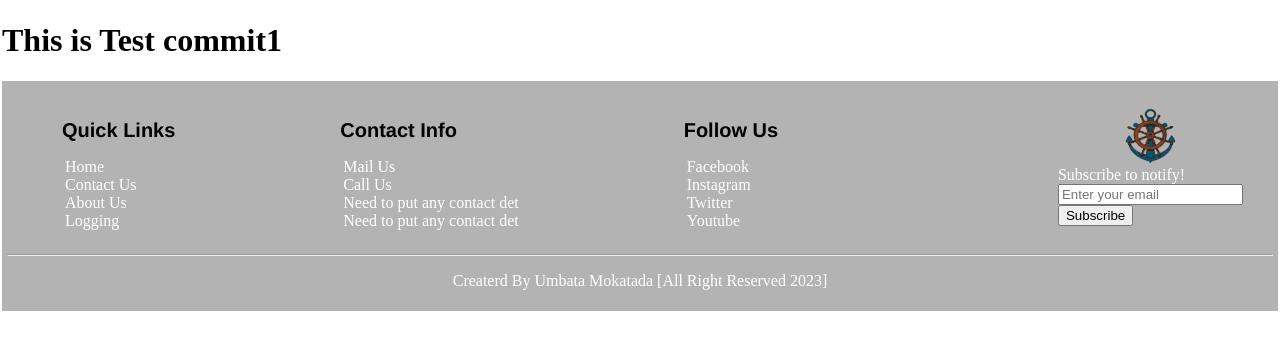
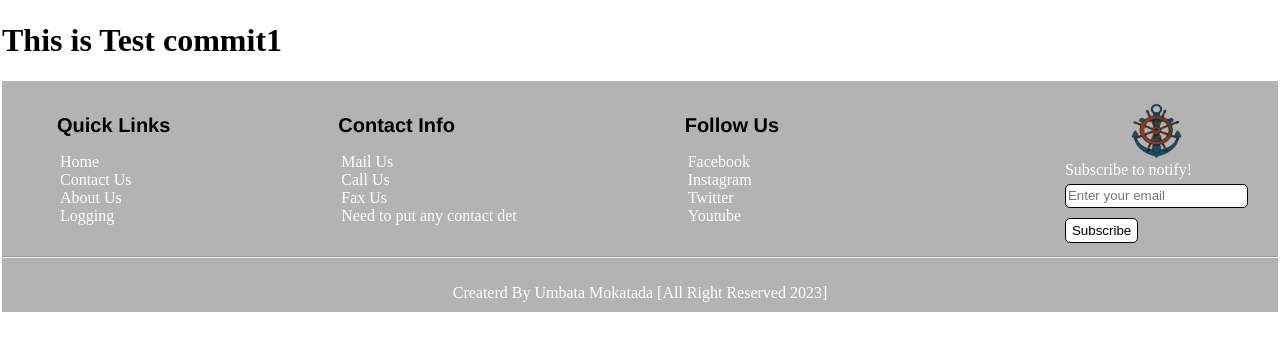
Before and after one commit to Gayashaan/Boat_Safari_Management_System, a PHP site: page / in a window 1280 px wide. Shown: the top 351 px of the page. Run offline with PHP 8.4, Linux system fonts and the light colour scheme.

Commit message:
Adjusting the logo wrap part
adding css to the subscribe button and the to input

```diff
--- a/css/style.css
+++ b/css/style.css
@@ -3,12 +3,10 @@ html,body{
     margin: 1px;
 }
 footer{
-
     background-color: #b3b3b3;
     color: #fff;
-    padding: 5px;
+}
 
-}
 .footer_container{
     display: flex;
 }
@@ -56,6 +54,7 @@ footer > .footer_container > .logo_wrap > p{
     list-style-position: outside;
 } */
 footer > p{
+    padding: 10px;
     text-align: center;
 }
 .footer_links{
@@ -76,3 +75,29 @@ footer > p{
     color: #000000;
     text-decoration: none;
 }
+
+footer > .footer_container > .logo_wrap > form > #email{
+    width: auto;
+    margin-top: 5px;
+    margin-bottom: 5px;
+    height: 20px;
+    border: solid 1px #000000;
+    border-radius: 5px;
+}
+
+footer > .footer_container > .logo_wrap > form > #sbtBtn{
+    width: auto;
+    height: 25px;
+    border: solid 1px #000000;
+    border-radius: 5px;
+    background-color: #ffffff;
+    color: #000000;
+    margin-top: 5px;
+    margin-bottom: 5px;
+    transition: 0.5s;
+}
+
+footer > .footer_container > .logo_wrap > form > #sbtBtn:hover{
+    background-color: #000000;
+    color: #ffffff;
+}
--- a/index.html
+++ b/index.html
@@ -40,8 +40,8 @@
                 <h5 class="wrap_heading">Contact Info</h5>
                 <ul class="footer_links">
                     <li><a href="mailto:gayashaan2001@gmail.com"> Mail Us</a></li>
-                    <li><a href="tel:+94779460844">Call Us</a></li>
-                    <li><a href="#">Need to put any contact det</a></li>
+                    <li><a href="tel:+947777777">Call Us</a></li>
+                    <li><a href="fax:+112981654">Fax Us</a></li>
                     <li><a href="#">Need to put any contact det</a></li>
                 </ul>
             </div>
@@ -61,7 +61,7 @@
                 <p>Subscribe to notify!</p>
                 <form action="" method="post">
                     <input type="email" name="email" id="email" placeholder="Enter your email"><br>
-                    <input type="submit" value="Subscribe">
+                    <input id="sbtBtn"type="submit" value="Subscribe">
                 </form>
             </div>
         </div>
```
Also changed, not shown: images/lodka-ozero-vecher-zakat-finliandiia.jpg (added).
